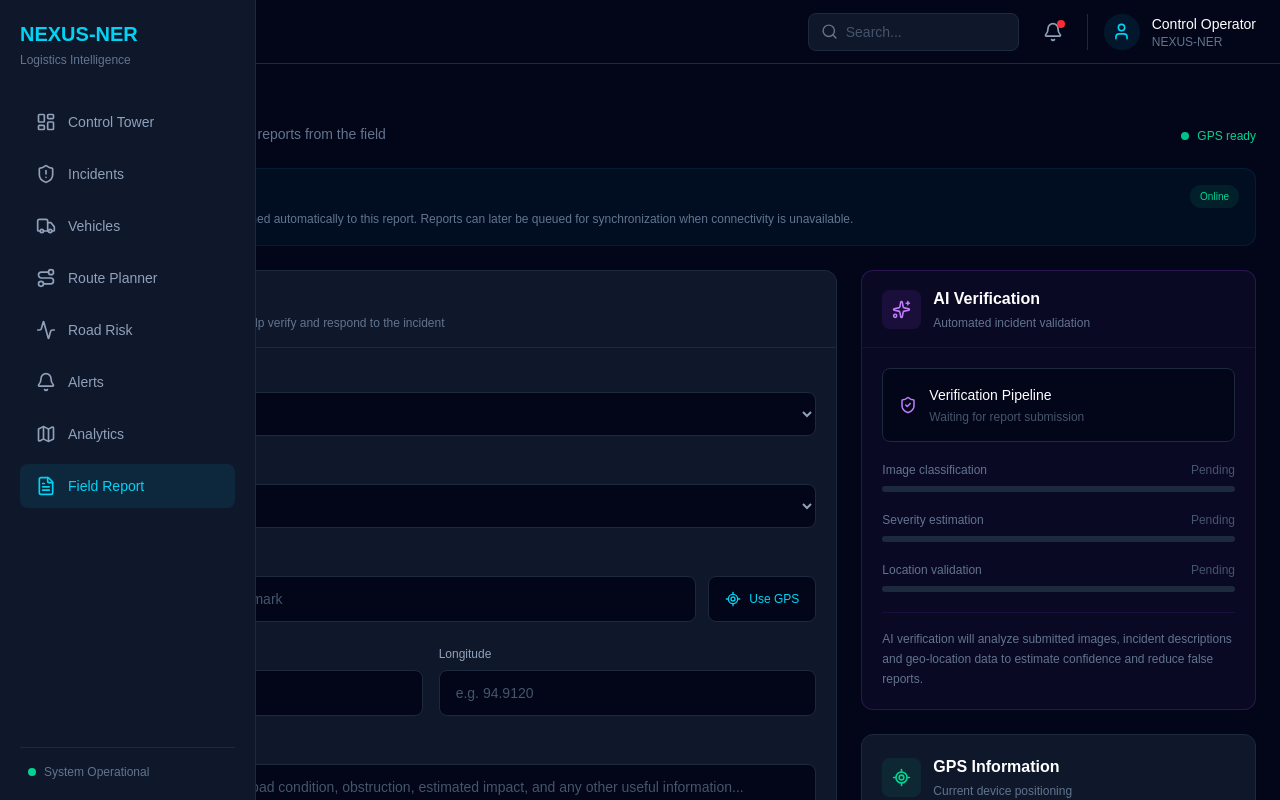
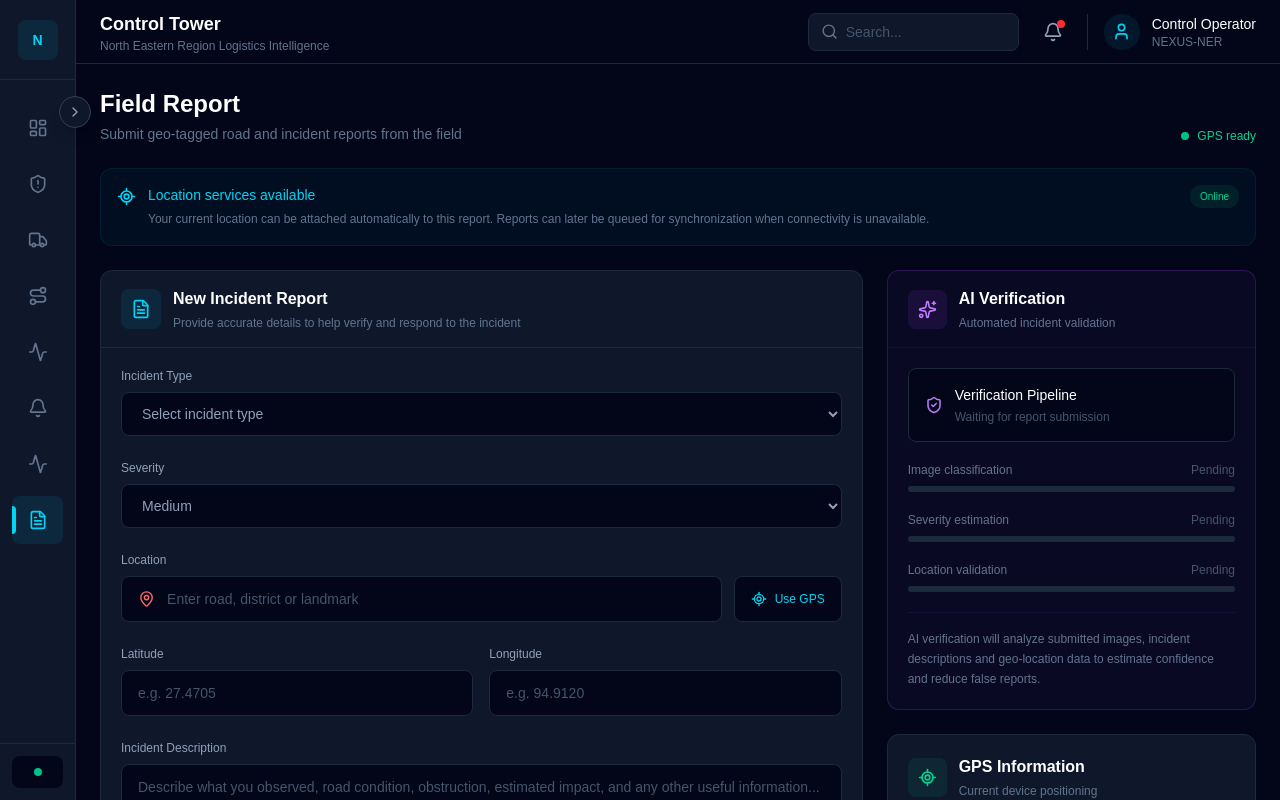
Before and after one commit to iamgouravkr07/NEXUS-NER, a React (Vite) app in the folder frontend/: page /field-report in a window 1280 px wide. Shown: the top 800 px of the page. Built offline with nearby package versions, Linux system fonts and the light colour scheme.

Commit message:
Complete frontend dashboard and navigation

```diff
--- a/frontend/src/App.tsx
+++ b/frontend/src/App.tsx
@@ -1,4 +1,4 @@
-import { BrowserRouter, Navigate, Route, Routes } from "react-router-dom";
+import { BrowserRouter, Route, Routes } from "react-router-dom";
 
 import Layout from "./components/Layout";
 
@@ -16,6 +16,7 @@ function App() {
     <BrowserRouter>
       <Routes>
         <Route element={<Layout />}>
+          <Route path="/" element={<Home />} />
           <Route path="/control" element={<Home />} />
           <Route path="/incidents" element={<Incidents />} />
           <Route path="/vehicles" element={<Vehicles />} />
@@ -24,8 +25,6 @@ function App() {
           <Route path="/alerts" element={<Alerts />} />
           <Route path="/analytics" element={<Analytics />} />
           <Route path="/field-report" element={<FieldReport />} />
-
-          <Route path="/" element={<Navigate to="/control" replace />} />
         </Route>
       </Routes>
     </BrowserRouter>
--- a/frontend/src/components/Sidebar.tsx
+++ b/frontend/src/components/Sidebar.tsx
@@ -1,19 +1,21 @@
 import {
   Activity,
   Bell,
+  ChevronLeft,
+  ChevronRight,
   FileText,
   LayoutDashboard,
-  Map,
   Route,
   ShieldAlert,
   Truck,
 } from "lucide-react";
+import { useState } from "react";
 import { NavLink } from "react-router-dom";
 
 const navigation = [
   {
     name: "Control Tower",
-    path: "/control",
+    path: "/",
     icon: LayoutDashboard,
   },
   {
@@ -44,7 +46,7 @@ const navigation = [
   {
     name: "Analytics",
     path: "/analytics",
-    icon: Map,
+    icon: Activity,
   },
   {
     name: "Field Report",
@@ -54,11 +56,23 @@ const navigation = [
 ];
 
 function Sidebar() {
+  const [isOpen, setIsOpen] = useState(false);
+
   return (
-    <aside className="fixed left-0 top-0 z-40 flex h-screen w-64 flex-col border-r border-slate-800 bg-slate-900 p-5 text-white">
-      {/* Logo */}
-      <div className="mb-8">
-        <h1 className="text-xl font-bold text-cyan-400">
+    <aside
+      className={`relative z-40 flex h-screen shrink-0 flex-col border-r border-slate-800 bg-slate-900 text-white transition-all duration-300 ${
+        isOpen ? "w-64" : "w-[76px]"
+      }`}
+    >
+      {/* Header / Logo */}
+      <div
+        className={`flex h-20 items-center border-b border-slate-800 ${
+          isOpen ? "justify-between px-5" : "justify-center"
+        }`}
+      >
+        {isOpen && (
+          <div>
+            <h1 className="text-xl font-bold tracking-wide text-cyan-400">
               NEXUS-NER
             </h1>
 
@@ -66,9 +80,42 @@ function Sidebar() {
               Logistics Intelligence
             </p>
           </div>
+        )}
+
+        {!isOpen && (
+          <div className="flex h-10 w-10 items-center justify-center rounded-lg bg-cyan-500/10">
+            <span className="text-sm font-bold text-cyan-400">
+              N
+            </span>
+          </div>
+        )}
+      </div>
+
+      {/* Toggle Button */}
+      <button
+        type="button"
+        onClick={() => setIsOpen((current) => !current)}
+        aria-label={isOpen ? "Collapse sidebar" : "Expand sidebar"}
+        className={`absolute top-24 z-50 flex h-8 w-8 items-center justify-center rounded-full border border-slate-700 bg-slate-900 text-slate-400 shadow-lg transition hover:border-cyan-500/50 hover:bg-slate-800 hover:text-cyan-400 ${
+          isOpen ? "-right-4" : "-right-4"
+        }`}
+      >
+        {isOpen ? (
+          <ChevronLeft size={16} />
+        ) : (
+          <ChevronRight size={16} />
+        )}
+      </button>
 
       {/* Navigation */}
-      <nav className="flex-1 space-y-2">
+      <nav className="flex-1 overflow-y-auto px-3 py-6">
+        {isOpen && (
+          <p className="mb-3 px-3 text-[10px] font-semibold uppercase tracking-widest text-slate-600">
+            Operations
+          </p>
+        )}
+
+        <div className="space-y-2">
           {navigation.map((item) => {
             const Icon = item.icon;
 
@@ -76,29 +123,80 @@ function Sidebar() {
               <NavLink
                 key={item.path}
                 to={item.path}
+                end={item.path === "/"}
+                title={!isOpen ? item.name : undefined}
                 className={({ isActive }) =>
-                `flex w-full items-center gap-3 rounded-lg px-4 py-3 text-sm font-medium transition ${
+                  `group relative flex h-12 w-full cursor-pointer items-center rounded-lg text-sm font-medium transition-all duration-200 ${
+                    isOpen ? "gap-3 px-4" : "justify-center px-2"
+                  } ${
                     isActive
                       ? "bg-cyan-500/10 text-cyan-400"
                       : "text-slate-400 hover:bg-slate-800 hover:text-white"
                   }`
                 }
               >
-              <Icon size={20} />
-              <span>{item.name}</span>
+                {({ isActive }) => (
+                  <>
+                    {/* Active indicator */}
+                    {isActive && (
+                      <span className="absolute left-0 top-1/2 h-7 w-1 -translate-y-1/2 rounded-r-full bg-cyan-400" />
+                    )}
+
+                    <Icon
+                      size={20}
+                      className={`shrink-0 transition-colors ${
+                        isActive
+                          ? "text-cyan-400"
+                          : "text-slate-500 group-hover:text-white"
+                      }`}
+                    />
+
+                    {isOpen && (
+                      <>
+                        <span className="flex-1 text-left">
+                          {item.name}
+                        </span>
+
+                        {isActive && (
+                          <span className="h-1.5 w-1.5 rounded-full bg-cyan-400" />
+                        )}
+                      </>
+                    )}
+                  </>
+                )}
               </NavLink>
             );
           })}
+        </div>
       </nav>
 
-      {/* Bottom status */}
-      <div className="border-t border-slate-800 pt-4">
-        <div className="flex items-center gap-2 px-2">
-          <span className="h-2 w-2 rounded-full bg-emerald-400" />
+      {/* System Status */}
+      <div
+        className={`border-t border-slate-800 ${
+          isOpen ? "p-5" : "p-3"
+        }`}
+      >
+        <div
+          className={`flex items-center rounded-lg bg-slate-950 ${
+            isOpen
+              ? "gap-2 px-3 py-3"
+              : "justify-center px-2 py-3"
+          }`}
+          title={!isOpen ? "System Operational" : undefined}
+        >
+          <span className="h-2 w-2 shrink-0 animate-pulse rounded-full bg-emerald-400" />
 
-          <span className="text-xs text-slate-500">
+          {isOpen && (
+            <div>
+              <p className="text-xs font-medium text-slate-300">
                 System Operational
-          </span>
+              </p>
+
+              <p className="mt-0.5 text-[10px] text-slate-600">
+                All services running
+              </p>
+            </div>
+          )}
         </div>
       </div>
     </aside>
--- a/frontend/src/maps/NERMap.tsx
+++ b/frontend/src/maps/NERMap.tsx
@@ -2,57 +2,162 @@ import {
   CircleMarker,
   MapContainer,
   Popup,
+  Polyline,
   TileLayer,
 } from "react-leaflet";
 import "leaflet/dist/leaflet.css";
 
-const incidents = [
+type RiskLevel = "Critical" | "High" | "Medium" | "Low";
+
+type Road = {
+  id: string;
+  name: string;
+  risk: RiskLevel;
+  status: string;
+  positions: [number, number][];
+};
+
+type Incident = {
+  id: string;
+  name: string;
+  location: string;
+  position: [number, number];
+  severity: RiskLevel;
+};
+
+type Vehicle = {
+  id: string;
+  location: string;
+  position: [number, number];
+  status: string;
+};
+
+const roads: Road[] = [
+  {
+    id: "RD-001",
+    name: "NH-15",
+    risk: "Critical",
+    status: "Restricted",
+    positions: [
+      [27.47, 94.91],
+      [27.2, 94.5],
+      [26.9, 94.1],
+      [26.6, 93.8],
+    ],
+  },
+  {
+    id: "RD-002",
+    name: "NH-10",
+    risk: "High",
+    status: "Slow Traffic",
+    positions: [
+      [27.33, 88.61],
+      [27.25, 88.7],
+      [27.15, 88.8],
+      [26.95, 88.9],
+    ],
+  },
+  {
+    id: "RD-003",
+    name: "NH-6",
+    risk: "Medium",
+    status: "Open",
+    positions: [
+      [25.57, 91.88],
+      [25.35, 92.0],
+      [25.1, 92.15],
+      [24.9, 92.3],
+    ],
+  },
+  {
+    id: "RD-004",
+    name: "Trans-Arunachal Highway",
+    risk: "Low",
+    status: "Open",
+    positions: [
+      [27.1, 93.62],
+      [27.25, 93.4],
+      [27.4, 93.2],
+      [27.55, 93.0],
+    ],
+  },
+];
+
+const incidents: Incident[] = [
   {
     id: "INC-001",
     name: "Landslide",
     location: "NH-15, Assam",
-    position: [27.47, 94.91] as [number, number],
+    position: [27.47, 94.91],
     severity: "Critical",
   },
   {
     id: "INC-002",
     name: "Road Blockage",
     location: "NH-10, Sikkim",
-    position: [27.33, 88.61] as [number, number],
+    position: [27.33, 88.61],
     severity: "High",
   },
   {
     id: "INC-003",
     name: "Flooding",
     location: "Meghalaya",
-    position: [25.57, 91.88] as [number, number],
+    position: [25.57, 91.88],
     severity: "Medium",
   },
 ];
 
-const vehicles = [
+const vehicles: Vehicle[] = [
   {
     id: "VH-001",
     location: "Assam",
-    position: [26.14, 91.74] as [number, number],
+    position: [26.14, 91.74],
+    status: "Moving",
   },
   {
     id: "VH-002",
     location: "Manipur",
-    position: [24.82, 93.94] as [number, number],
+    position: [24.82, 93.94],
+    status: "Moving",
   },
   {
     id: "VH-003",
     location: "Arunachal Pradesh",
-    position: [27.1, 93.62] as [number, number],
+    position: [27.1, 93.62],
+    status: "Moving",
+  },
+  {
+    id: "VH-004",
+    location: "Tripura",
+    position: [23.83, 91.28],
+    status: "Delayed",
   },
 ];
 
+function getRiskColor(risk: RiskLevel) {
+  switch (risk) {
+    case "Critical":
+      return "#ef4444";
+
+    case "High":
+      return "#f97316";
+
+    case "Medium":
+      return "#f59e0b";
+
+    case "Low":
+      return "#22c55e";
+
+    default:
+      return "#64748b";
+  }
+}
+
 function NERMap() {
   return (
-    <div className="relative h-full w-full overflow-hidden rounded-b-xl">
+    <div className="relative h-full w-full overflow-hidden">
       <MapContainer
-        center={[26.5, 92.5]}
+        center={[26.2, 92.5]}
         zoom={6}
         scrollWheelZoom={true}
         className="h-full w-full"
@@ -62,35 +167,67 @@ function NERMap() {
           url="https://{s}.tile.openstreetmap.org/{z}/{x}/{y}.png"
         />
 
-        {/* Incident markers */}
+        {/* Road Risk Layers */}
+        {roads.map((road) => (
+          <Polyline
+            key={road.id}
+            positions={road.positions}
+            pathOptions={{
+              color: getRiskColor(road.risk),
+              weight: road.risk === "Critical" ? 7 : 5,
+              opacity: 0.85,
+            }}
+          >
+            <Popup>
+              <div className="text-sm">
+                <strong>{road.name}</strong>
+
+                <br />
+
+                Risk: {road.risk}
+
+                <br />
+
+                Status: {road.status}
+              </div>
+            </Popup>
+          </Polyline>
+        ))}
+
+        {/* Incident Markers */}
         {incidents.map((incident) => (
           <CircleMarker
             key={incident.id}
             center={incident.position}
             radius={9}
             pathOptions={{
-              color:
-                incident.severity === "Critical"
-                  ? "#ef4444"
-                  : incident.severity === "High"
-                    ? "#f97316"
-                    : "#f59e0b",
-              fillOpacity: 0.8,
+              color: getRiskColor(incident.severity),
+              fillColor: getRiskColor(incident.severity),
+              fillOpacity: 0.85,
+              weight: 2,
             }}
           >
             <Popup>
-              <div>
+              <div className="text-sm">
                 <strong>{incident.name}</strong>
+
                 <br />
-                {incident.location}
+
+                Location: {incident.location}
+
                 <br />
+
                 Severity: {incident.severity}
+
+                <br />
+
+                ID: {incident.id}
               </div>
             </Popup>
           </CircleMarker>
         ))}
 
-        {/* Vehicle markers */}
+        {/* Vehicle Markers */}
         {vehicles.map((vehicle) => (
           <CircleMarker
             key={vehicle.id}
@@ -99,53 +236,78 @@ function NERMap() {
             pathOptions={{
               color: "#06b6d4",
               fillColor: "#06b6d4",
-              fillOpacity: 0.9,
+              fillOpacity: 0.95,
+              weight: 2,
             }}
           >
             <Popup>
-              <strong>{vehicle.id}</strong>
-              <br />
-              Location: {vehicle.location}
+              <div className="text-sm">
+                <strong>{vehicle.id}</strong>
+
+                <br />
+
+                Location: {vehicle.location}
+
+                <br />
+
+                Status: {vehicle.status}
+              </div>
             </Popup>
           </CircleMarker>
         ))}
       </MapContainer>
 
-      {/* Map legend */}
-      <div className="absolute bottom-4 left-4 z-[1000] rounded-lg border border-slate-700 bg-slate-900/95 p-3 shadow-lg">
-        <p className="mb-2 text-xs font-semibold text-white">
+      {/* Map Legend */}
+      <div className="absolute bottom-4 left-4 z-[1000] min-w-[175px] rounded-lg border border-slate-700 bg-slate-900/95 p-3 shadow-xl backdrop-blur">
+        <p className="mb-3 text-xs font-semibold text-white">
           Map Legend
         </p>
 
-        <div className="space-y-2 text-xs">
+        <div className="space-y-2">
           <div className="flex items-center gap-2">
             <span className="h-3 w-3 rounded-full bg-red-500" />
-            <span className="text-slate-300">
-              Critical Incident
+            <span className="text-xs text-slate-300">
+              Critical Road / Incident
             </span>
           </div>
 
           <div className="flex items-center gap-2">
             <span className="h-3 w-3 rounded-full bg-orange-500" />
-            <span className="text-slate-300">
+            <span className="text-xs text-slate-300">
               High Risk
             </span>
           </div>
 
           <div className="flex items-center gap-2">
             <span className="h-3 w-3 rounded-full bg-amber-500" />
-            <span className="text-slate-300">
+            <span className="text-xs text-slate-300">
               Medium Risk
             </span>
           </div>
 
           <div className="flex items-center gap-2">
+            <span className="h-3 w-3 rounded-full bg-green-500" />
+            <span className="text-xs text-slate-300">
+              Low Risk
+            </span>
+          </div>
+
+          <div className="mt-2 flex items-center gap-2 border-t border-slate-700 pt-2">
             <span className="h-3 w-3 rounded-full bg-cyan-400" />
-            <span className="text-slate-300">
+            <span className="text-xs text-slate-300">
               Vehicle
             </span>
           </div>
         </div>
+      </div>
+
+      {/* Live Indicator */}
+      <div className="absolute right-4 top-4 z-[1000] flex items-center gap-2 rounded-lg border border-slate-700 bg-slate-900/95 px-3 py-2 shadow-lg backdrop-blur">
+        <span className="h-2 w-2 animate-pulse rounded-full bg-emerald-400" />
+
+        <span className="text-xs font-medium text-slate-300">
+          Live Operations
+        </span>
       </div>
     </div>
   );
```
Also changed, not shown: frontend/src/pages/Incident.tsx (added, +12 -0 lines), frontend/src/pages/Vehicle.tsx (added, +12 -0 lines). Lines whose indentation alone changed are shown as unchanged.
